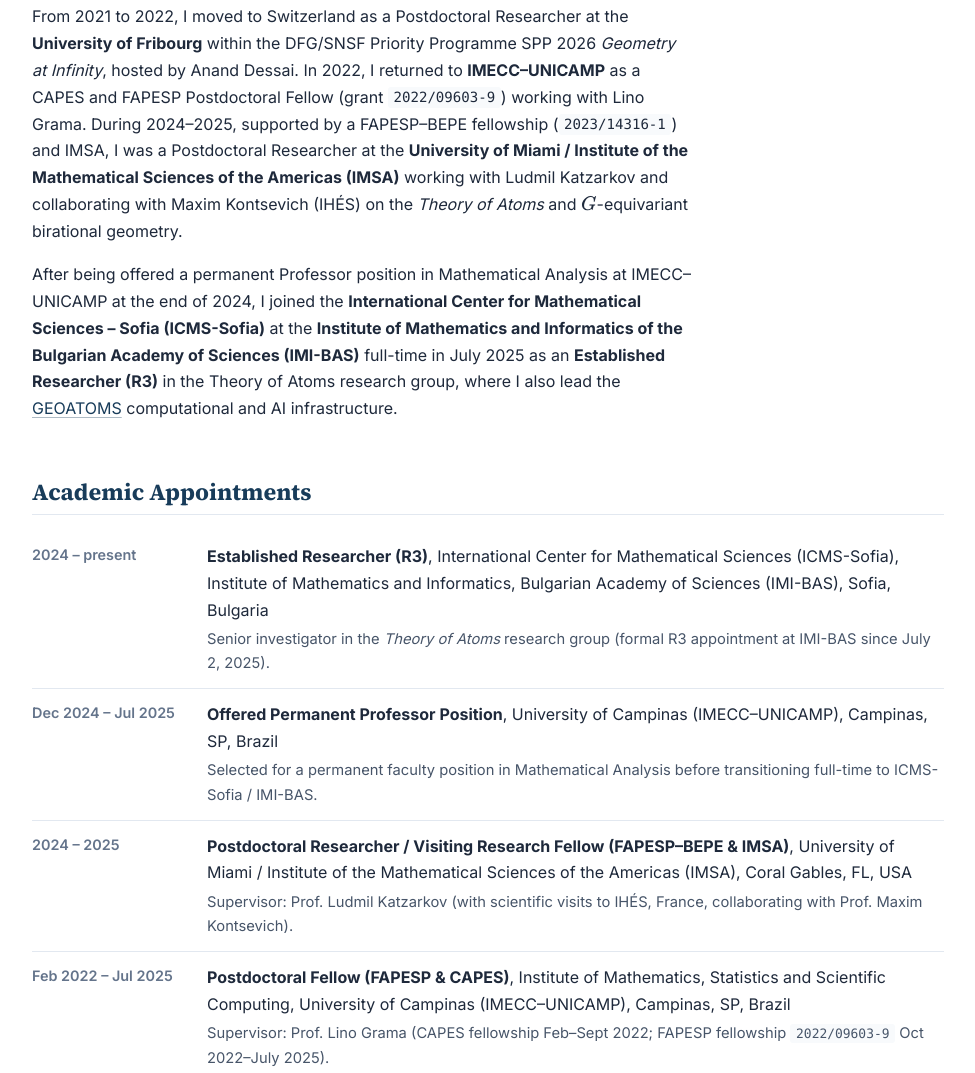
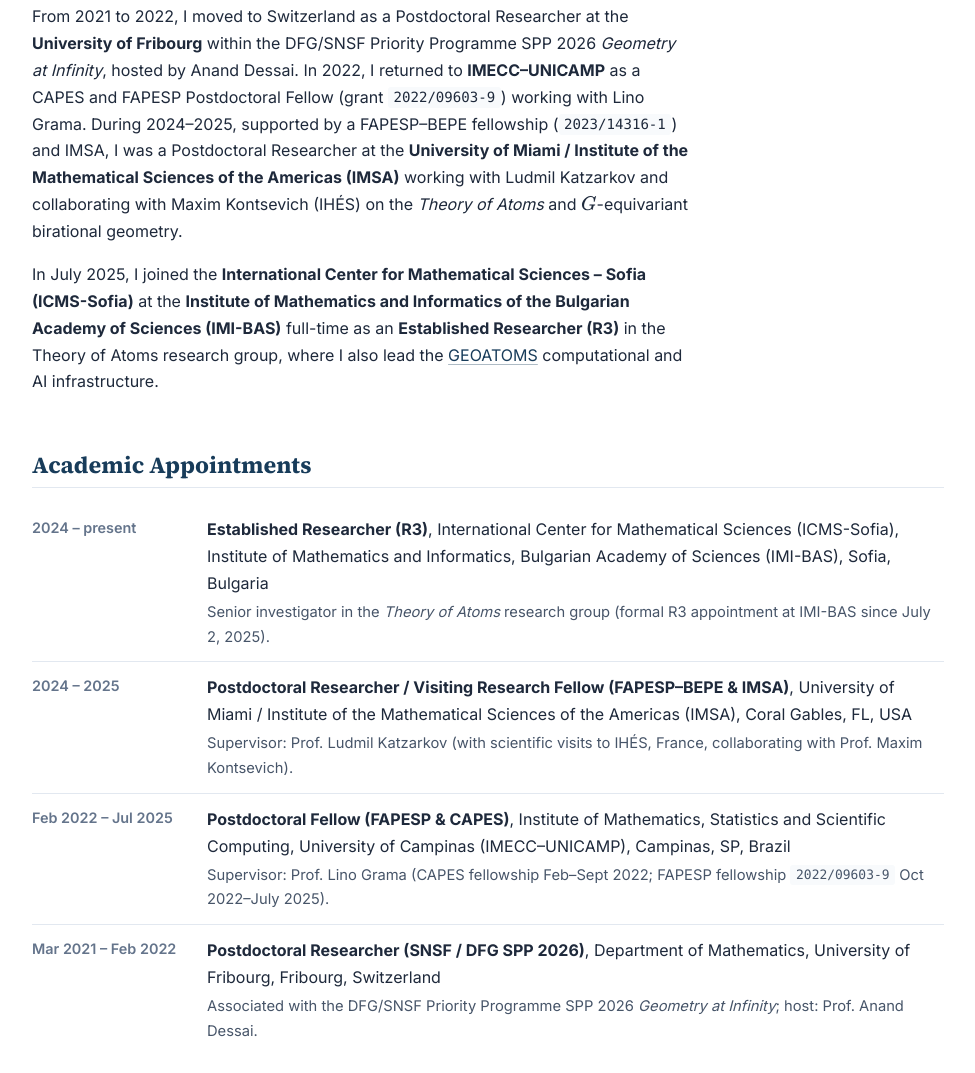
Before and after one commit to leonardofcavenaghi/leonardofcavenaghi.github.io, a plain HTML site: page cv.html in a window 1280 px wide. Shown: the part 795-1868 px from the top of the page, without its empty margins (152-1127 px from the left). Drawn offline with nearby package versions, Linux system fonts and the light colour scheme.

Commit message:
Remove mention of offered permanent position from website and CV

```diff
--- a/cv.html
+++ b/cv.html
@@ -60,7 +60,7 @@
           From 2021 to 2022, I moved to Switzerland as a Postdoctoral Researcher at the <strong>University of Fribourg</strong> within the DFG/SNSF Priority Programme SPP 2026 <em>Geometry at Infinity</em>, hosted by Anand Dessai. In 2022, I returned to <strong>IMECC–UNICAMP</strong> as a CAPES and FAPESP Postdoctoral Fellow (grant <code>2022/09603-9</code>) working with Lino Grama. During 2024–2025, supported by a FAPESP–BEPE fellowship (<code>2023/14316-1</code>) and IMSA, I was a Postdoctoral Researcher at the <strong>University of Miami / Institute of the Mathematical Sciences of the Americas (IMSA)</strong> working with Ludmil Katzarkov and collaborating with Maxim Kontsevich (IHÉS) on the <em>Theory of Atoms</em> and $G$-equivariant birational geometry.
         </p>
         <p>
-          After being offered a permanent Professor position in Mathematical Analysis at IMECC–UNICAMP at the end of 2024, I joined the <strong>International Center for Mathematical Sciences – Sofia (ICMS-Sofia)</strong> at the <strong>Institute of Mathematics and Informatics of the Bulgarian Academy of Sciences (IMI-BAS)</strong> full-time in July 2025 as an <strong>Established Researcher (R3)</strong> in the Theory of Atoms research group, where I also lead the <a href="geoatoms.html">GEOATOMS</a> computational and AI infrastructure.
+          In July 2025, I joined the <strong>International Center for Mathematical Sciences – Sofia (ICMS-Sofia)</strong> at the <strong>Institute of Mathematics and Informatics of the Bulgarian Academy of Sciences (IMI-BAS)</strong> full-time as an <strong>Established Researcher (R3)</strong> in the Theory of Atoms research group, where I also lead the <a href="geoatoms.html">GEOATOMS</a> computational and AI infrastructure.
         </p>
       </div>
       <div class="profile-card" style="text-align:center;">
@@ -78,13 +78,6 @@
         <div class="cv-details">
           <strong>Established Researcher (R3)</strong>, International Center for Mathematical Sciences (ICMS-Sofia), Institute of Mathematics and Informatics, Bulgarian Academy of Sciences (IMI-BAS), Sofia, Bulgaria
           <div class="cv-sub">Senior investigator in the <em>Theory of Atoms</em> research group (formal R3 appointment at IMI-BAS since July 2, 2025).</div>
-        </div>
-      </div>
-      <div class="cv-entry">
-        <div class="cv-date">Dec 2024 – Jul 2025</div>
-        <div class="cv-details">
-          <strong>Offered Permanent Professor Position</strong>, University of Campinas (IMECC–UNICAMP), Campinas, SP, Brazil
-          <div class="cv-sub">Selected for a permanent faculty position in Mathematical Analysis before transitioning full-time to ICMS-Sofia / IMI-BAS.</div>
         </div>
       </div>
       <div class="cv-entry">
@@ -183,11 +176,10 @@
         </div>
       </div>
       <div class="cv-entry">
-        <div class="cv-date">2018 – 2024</div>
+        <div class="cv-date">2018 – 2022</div>
         <div class="cv-details">
           <strong>Competitive Academic Selections</strong>
           <div class="cv-sub">
-            &bull; Selected for a permanent Professor position in Mathematical Analysis at IMECC–UNICAMP (2024).<br>
             &bull; 1st place in Public Competition for Visiting Professor in Geometric Analysis at the Federal University of Ceará (UFC) (2022).<br>
             &bull; 1st place (score 10/10) in CAPES Postdoctoral Selection at the Federal University of Paraíba (UFPB) (2020).<br>
             &bull; 1st place in Ph.D. Entrance Exam at IME–USP (2018).
```
Also changed, not shown: index.html (+1 -1 lines), 2 other files.
